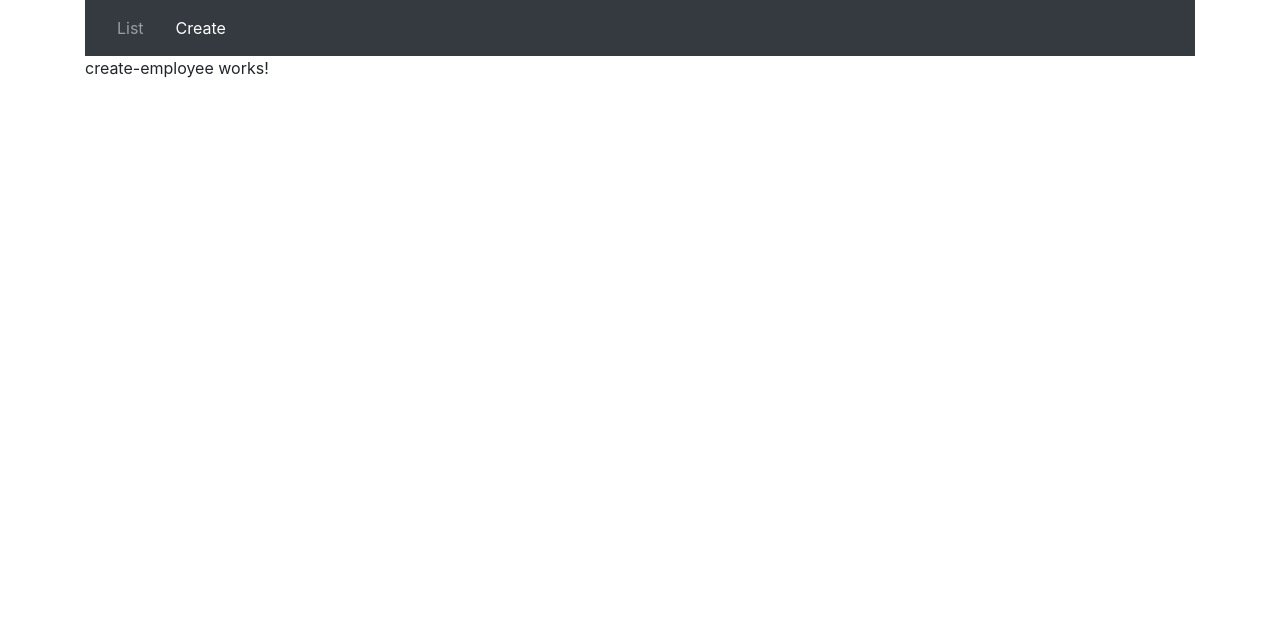
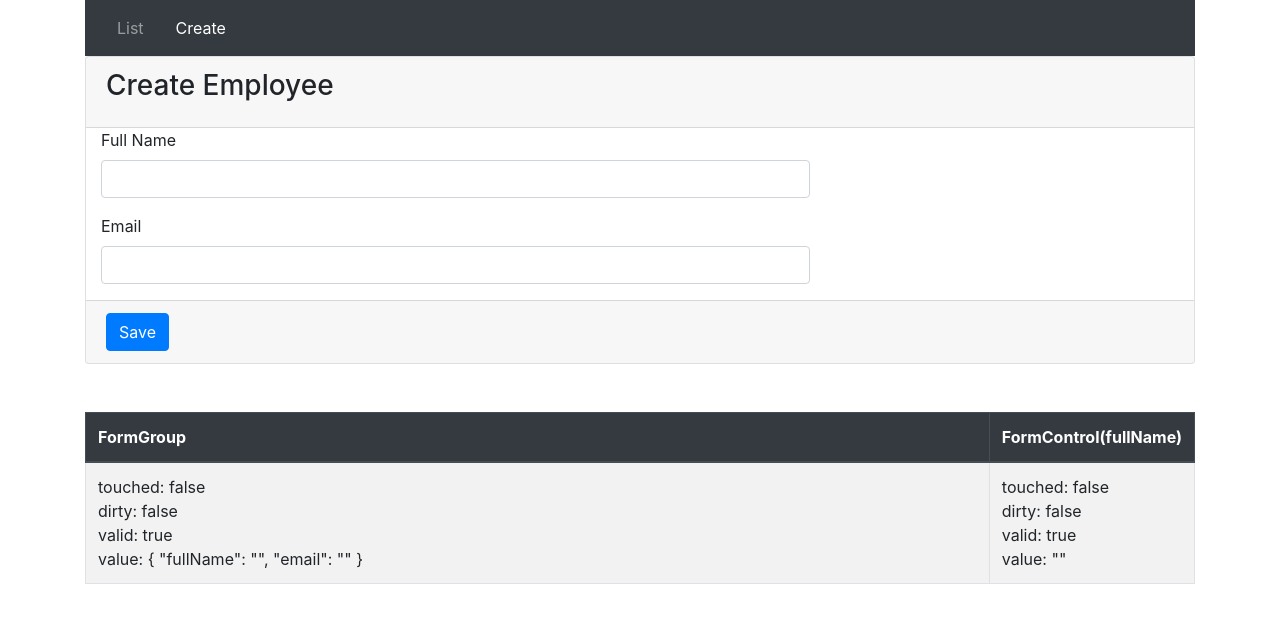
Before and after one commit to abhinavks3112/angular-js-basics, an Angular app: page /create in a window 1280 px wide. Shown: the top 622 px of the page. Built offline with nearby package versions, Linux system fonts and the light colour scheme.

Commit message:
Reactive form CreateEmployee created using FormGroup, FormControl classes

```diff
--- a/src/app/app.module.ts
+++ b/src/app/app.module.ts
@@ -1,6 +1,6 @@
 import { NgModule } from '@angular/core';
 import { BrowserModule } from '@angular/platform-browser';
-
+import { ReactiveFormsModule } from '@angular/forms'; // For enabling use of [formGroup] and formControlName in our html file for binding to forms group and controls
 import { AppRoutingModule } from './app-routing.module';
 import { AppComponent } from './app.component';
 import { CreateEmployeeComponent } from './employee/create-employee/create-employee.component';
@@ -14,7 +14,8 @@ import { ListEmployeesComponent } from './employee/list-employees/list-employees
   ],
   imports: [
     BrowserModule,
-    AppRoutingModule
+    AppRoutingModule,
+    ReactiveFormsModule
   ],
   providers: [],
   bootstrap: [AppComponent]
--- a/src/app/employee/create-employee/create-employee.component.html
+++ b/src/app/employee/create-employee/create-employee.component.html
@@ -1 +1,66 @@
-<p>create-employee works!</p>
+<!--[formGroup] directive to bind view template to the form group model(in our case binding below form to employeeForm of type FormGroup declared in component.ts file).
+Similary, using formControlName attribute to bind input control(eg. fullName) to its associated fullName instance of type FormControl declared in component.ts file, but
+here we are binding to just string name.
+
+Difference between formControlName vs [formControlName] is that in first one, formControlName was declared in FormGroup in component(which is our case),
+in second one is what is was declared as independent FormControl in component.
+
+(ngSubmit) to bind method to handle submit action
+
+Note: With brackets we bind variable, which is declared in our component. Without brackets we bind value of variable.
+-->
+<form class="form-horizontal" [formGroup]="employeeForm" (ngSubmit)="onSubmit()">
+    <div class="card card-primary">
+        <div class="card-header">
+            <h3 class="card-title">Create Employee</h3>
+        </div>
+        <div class="card-block">
+            <div class="form-group">
+                <label class="col-sm-2 control-label" for="fullName">Full Name</label>
+                <div class="col-sm-8">
+                    <input class="form-control" id="fullName" formControlName="fullName" type="text">
+                </div>
+            </div>
+
+            <div class="form-group">
+                <label class="col-sm-2 control-label" for="email">Email</label>
+                <div class="col-sm-8">
+                    <input class="form-control" id="email" formControlName="email" type="text">
+                </div>
+            </div>
+        </div>
+        <div class="card-footer">
+            <button class="btn btn-primary" type="submit">Save</button>
+        </div>
+    </div>
+</form>
+
+<br />
+<br />
+
+
+<table class="table table-striped table-bordered">
+    <thead class="thead-dark">
+        <tr>
+            <th class="col">FormGroup</th>
+            <th class="col">FormControl(fullName)</th>
+        </tr>
+    </thead>
+    <tbody>
+        <tr>
+            <!-- employeeForm.value | json passing the value through a json pipe to display properly otherwise it would just display [object Object] -->
+            <td>
+                touched: {{ employeeForm.touched }} <br />
+                dirty: {{ employeeForm.dirty }} <br />
+                valid: {{ employeeForm.valid }} <br />
+                value: {{ employeeForm.value | json }}
+            </td>
+            <td>
+                touched: {{ employeeForm.controls.fullName.touched }} <br />
+                dirty: {{ employeeForm.controls.fullName.dirty }} <br />
+                valid: {{ employeeForm.controls.fullName.valid }} <br />
+                value: {{ employeeForm.controls.fullName.value | json }}
+            </td>
+        </tr>
+    </tbody>
+</table>
--- a/src/app/employee/create-employee/create-employee.component.ts
+++ b/src/app/employee/create-employee/create-employee.component.ts
@@ -1,4 +1,5 @@
 import { Component, OnInit } from '@angular/core';
+import { FormControl, FormGroup, FormBuilder } from '@angular/forms';
 
 @Component({
   selector: 'app-create-employee',
@@ -7,9 +8,31 @@ import { Component, OnInit } from '@angular/core';
 })
 export class CreateEmployeeComponent implements OnInit {
 
-  constructor() { }
+  employeeForm = new FormGroup({
+    fullName: new FormControl(),
+    email: new FormControl()
+  });
+
+  constructor(private formBuilder: FormBuilder) {
+    this.createForm();
+  }
+
+ createForm(){
+  this.employeeForm = this.formBuilder.group({
+    fullName: '',
+    email: ''
+  });
+ }
 
   ngOnInit(): void {
+
+  }
+
+  onSubmit(): void {
+    console.log(this.employeeForm.touched);
+    console.log(this.employeeForm.value);
+
+    console.log(this.employeeForm.controls.fullName.touched);
   }
 
 }
```
